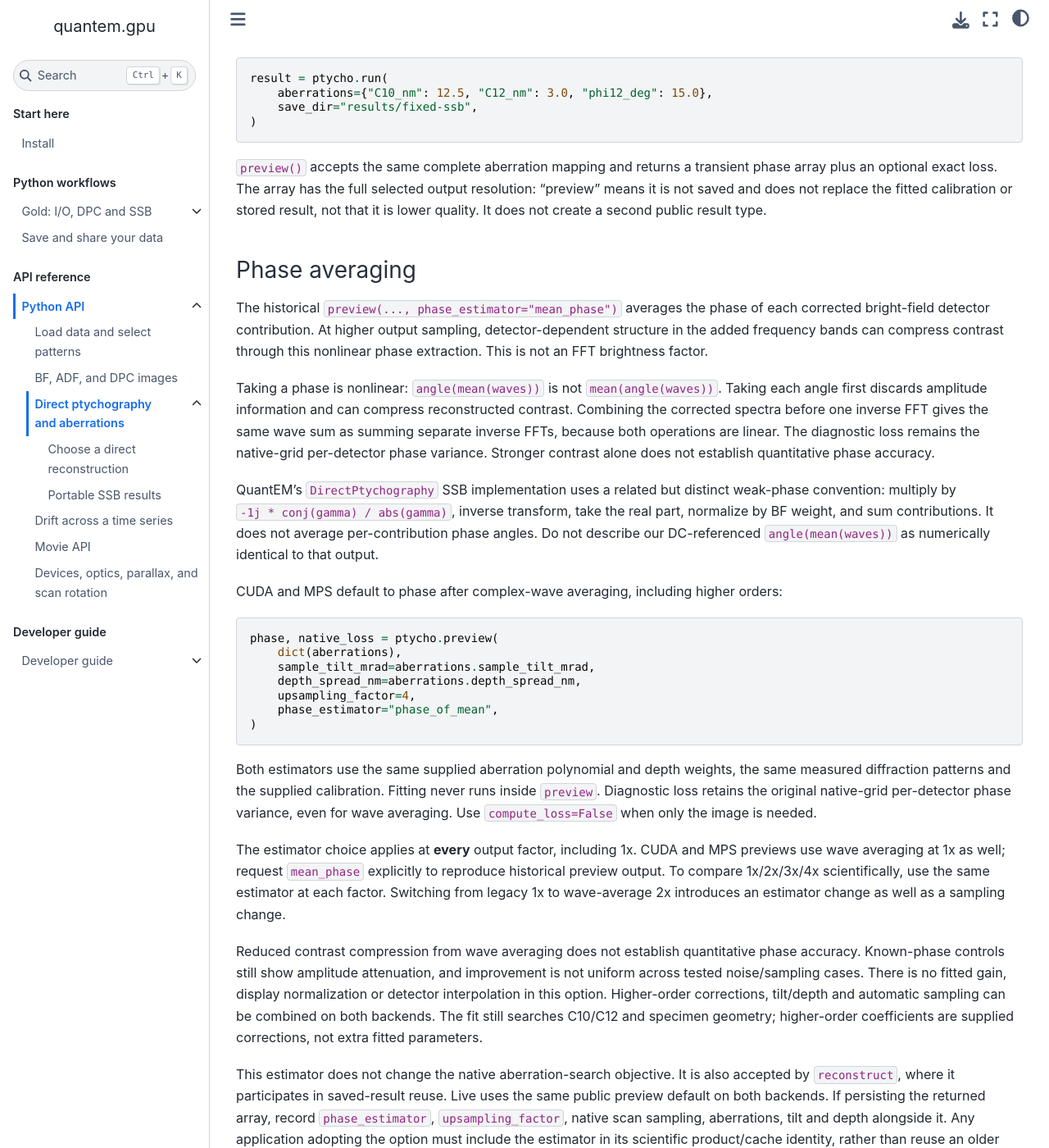
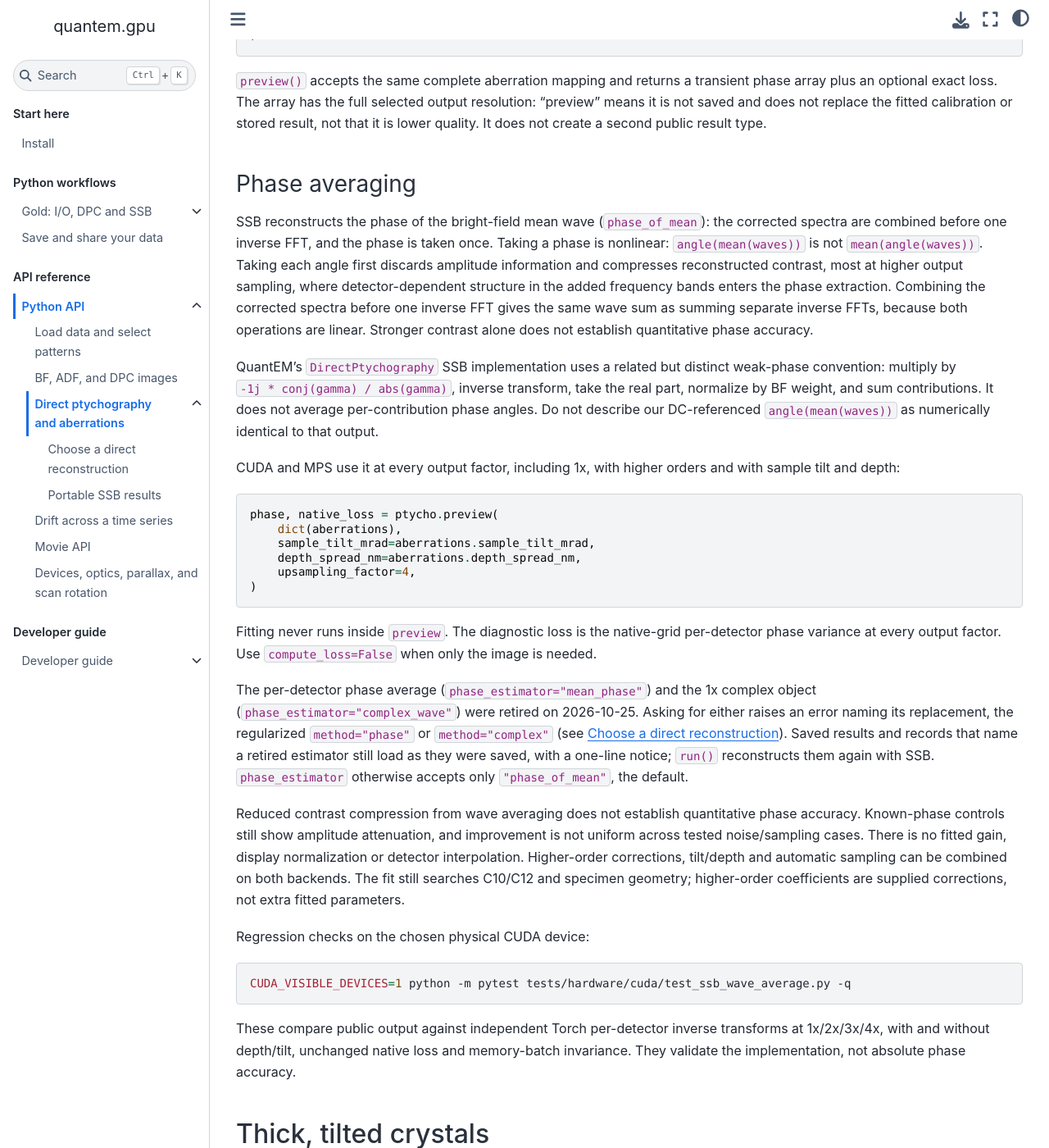
Before and after one commit to bobleesj/quantem.gpu, a Jupyter Book: the page built from docs/api/ssb.md, in a window 1280 px wide and 1400 px high, scrolled down 18510 px. Shown: the whole window at 82% size. Built offline with Jupyter Book 1.0.4 settings and Sphinx 7.4.7 and the Sphinx Book theme 1.1.4, drawn with Linux system fonts in a browser that asks for light colours; pages that are not in the unit, such as notebooks, are missing from menus; some of the changed text lies outside the part shown.

Commit message:
docs(ssb): one SSB estimator, the phase of the mean wave
The API, direct-reconstruction, kernel and architecture pages describe
phase_of_mean as SSB's estimator, name method="phase" and method="complex"
as the replacements of the retired mean_phase and complex_wave estimators,
and say that results saved with them still load. Changelog entry for the
Python retirement; the native entry no longer says Python is unchanged.

````diff
--- a/docs/api/ssb.md
+++ b/docs/api/ssb.md
@@ -380,13 +380,12 @@ above 1024 up to 4096, including rectangular grids, uint8/uint16 ANS, C10/C12,
 and optional sample tilt/depth. Smaller rectangular scans retain their existing
 square computational padding.
 It uses complex64 forward spectra, complex128 summation/inverse FFT and
-float32 phase. Its default `phase_of_mean` estimator matches the existing CUDA
+float32 phase. Its phase of the mean wave matches the existing CUDA
 wave-average path within floating-point FFT rounding, not bit for bit.
 Use `compute_loss=False` for the bounded path. Full-field per-detector
-phase-variance loss, higher-order aberrations, `mean_phase` and
-complex-amplitude reconstruction still use the existing Fourier-stack backend
-for 1024 scans, retaining their prior behavior and memory cost. Those operations
-are unsupported above 1024. Fit diagnostics remain available on the small
+phase-variance loss and higher-order aberrations still use the existing
+Fourier-stack backend for 1024 scans, retaining their prior behavior and
+memory cost. Those operations are unsupported above 1024. Fit diagnostics remain available on the small
 region. A full 1024 fit remains available, but an explicit smaller region avoids
 keeping its entire Fourier stack during optimization.
 
@@ -517,12 +516,12 @@ of returning a zero-agreement fit.
 searching. CUDA and MPS use `phase_of_mean` at every output factor, including
 all 14 higher-order terms. Both return phase-only complex waves with unit amplitude,
 recorded as `amplitude_estimated=False`. That amplitude is not a measured
-specimen transmission. Use explicit `phase_estimator="complex_wave"` for a
-native thin-sample complex-object reconstruction when amplitude is needed.
+specimen transmission. Use `run(method="complex")` when amplitude is needed
+([Choose a direct reconstruction](direct-ptycho.md)).
 
 `result.upsampling_factor` and `result.object_sampling_A` record the output factor and
 `(row, col)` pixel spacing. Input sampling stays in the saved signature. Changing the
-estimator, sampling, or scientific parameters invalidates saved-result reuse.
+method, sampling, or scientific parameters invalidates saved-result reuse.
 
 ### Inspect and replay search trials
 
@@ -667,8 +666,7 @@ noise, coherence, aberrations and alias separation can reduce useful bandwidth.
 See the [direct-ptychography upsampling paper](https://arxiv.org/abs/2507.18610).
 More than 8× raises an explicit limit error. CUDA and MPS support all 14
 aberration terms at every listed factor, with or without specimen tilt and
-depth correction. Both use `phase_of_mean` automatically. Explicit
-`phase_estimator="mean_phase"` retains the historical diagnostic comparison.
+depth correction. Both reconstruct the phase of the mean wave (`phase_of_mean`).
 The aberration search and loss remain on the native grid. Upsampling excludes
 replicas of the scan mean while retaining the normalization at the true origin.
 
@@ -958,18 +956,15 @@ It does not create a second public result type.
 
 ### Phase averaging
 
-The historical `preview(..., phase_estimator="mean_phase")` averages the phase of
-each corrected bright-field detector contribution. At higher output sampling,
-detector-dependent structure in the added frequency bands can compress contrast
-through this nonlinear phase extraction. This is not an FFT brightness factor.
-
-Taking a phase is nonlinear: `angle(mean(waves))` is not
+SSB reconstructs the phase of the bright-field mean wave (`phase_of_mean`): the
+corrected spectra are combined before one inverse FFT, and the phase is taken
+once. Taking a phase is nonlinear: `angle(mean(waves))` is not
 `mean(angle(waves))`. Taking each angle first discards amplitude information
-and can compress reconstructed contrast. Combining the corrected spectra
-before one inverse FFT gives the same wave sum as summing separate inverse
-FFTs, because both operations are linear. The diagnostic loss remains the
-native-grid per-detector phase variance. Stronger contrast alone does not
-establish quantitative phase accuracy.
+and compresses reconstructed contrast, most at higher output sampling, where
+detector-dependent structure in the added frequency bands enters the phase
+extraction. Combining the corrected spectra before one inverse FFT gives the
+same wave sum as summing separate inverse FFTs, because both operations are
+linear. Stronger contrast alone does not establish quantitative phase accuracy.
 
 QuantEM's `DirectPtychography` SSB implementation uses a related but distinct
 weak-phase convention: multiply by `-1j * conj(gamma) / abs(gamma)`, inverse
@@ -977,7 +972,8 @@ transform, take the real part, normalize by BF weight, and sum contributions.
 It does not average per-contribution phase angles. Do not describe our
 DC-referenced `angle(mean(waves))` as numerically identical to that output.
 
-CUDA and MPS default to phase after complex-wave averaging, including higher orders:
+CUDA and MPS use it at every output factor, including 1x, with higher orders
+and with sample tilt and depth:
 
 ```python
 phase, native_loss = ptycho.preview(
@@ -985,37 +981,29 @@ phase, native_loss = ptycho.preview(
     sample_tilt_mrad=aberrations.sample_tilt_mrad,
     depth_spread_nm=aberrations.depth_spread_nm,
     upsampling_factor=4,
-    phase_estimator="phase_of_mean",
 )
 ```
 
-Both estimators use the same supplied aberration polynomial and depth weights, the
-same measured diffraction patterns and the supplied calibration. Fitting never
-runs inside `preview`. Diagnostic loss retains the original native-grid
-per-detector phase variance, even for wave averaging. Use
-`compute_loss=False` when only the image is needed.
+Fitting never runs inside `preview`. The diagnostic loss is the native-grid
+per-detector phase variance at every output factor. Use `compute_loss=False`
+when only the image is needed.
 
-The estimator choice applies at **every** output factor, including 1x. CUDA
-and MPS previews use wave averaging at 1x as well; request `mean_phase`
-explicitly to reproduce historical preview output. To compare 1x/2x/3x/4x
-scientifically, use the same estimator at each factor. Switching from legacy
-1x to wave-average 2x introduces an estimator change as well as a sampling change.
+The per-detector phase average (`phase_estimator="mean_phase"`) and the 1x
+complex object (`phase_estimator="complex_wave"`) were retired on 2026-10-25.
+Asking for either raises an error naming its replacement, the regularized
+`method="phase"` or `method="complex"` (see
+[Choose a direct reconstruction](direct-ptycho.md)). Saved results and
+records that name a retired estimator still load as they were saved, with a
+one-line notice; `run()` reconstructs them again with SSB. `phase_estimator`
+otherwise accepts only `"phase_of_mean"`, the default.
 
 Reduced contrast compression from wave averaging does not establish
 quantitative phase accuracy. Known-phase controls still show amplitude
 attenuation, and improvement is not uniform across tested noise/sampling cases.
-There is no fitted gain, display normalization or detector interpolation in
-this option. Higher-order corrections, tilt/depth and automatic sampling can
-be combined on both backends. The fit still searches C10/C12 and specimen
-geometry; higher-order coefficients are supplied corrections, not extra fitted parameters.
-
-This estimator does not change the native aberration-search objective.
-It is also accepted by `reconstruct`, where it participates in saved-result reuse.
-Live uses the same public preview default on both backends.
-If persisting the returned array, record `phase_estimator`,
-`upsampling_factor`, native scan sampling, aberrations, tilt and depth alongside
-it. Any application adopting the option must include the estimator in its
-scientific product/cache identity, rather than reuse an older phase product.
+There is no fitted gain, display normalization or detector interpolation.
+Higher-order corrections, tilt/depth and automatic sampling can be combined on
+both backends. The fit still searches C10/C12 and specimen geometry;
+higher-order coefficients are supplied corrections, not extra fitted parameters.
 
 Regression checks on the chosen physical CUDA device:
 
@@ -1024,9 +1012,9 @@ CUDA_VISIBLE_DEVICES=1 python -m pytest tests/hardware/cuda/test_ssb_wave_averag
 ```
 
 These compare public output against independent Torch per-detector inverse
-transforms at 1x/2x/3x/4x, with and without depth/tilt, unchanged native loss,
-return to the legacy estimator, and memory-batch invariance. They validate the
-implementation, not absolute phase accuracy.
+transforms at 1x/2x/3x/4x, with and without depth/tilt, unchanged native loss
+and memory-batch invariance. They validate the implementation, not absolute
+phase accuracy.
 
 ## Thick, tilted crystals
 
````
Also changed, not shown: CHANGELOG.md (+14 -1 lines), docs/api/direct-ptycho.md (+4 -1 lines), docs/kernels/ssb.md (+8 -7 lines), docs/maintainer/ssb-architecture.md (+3 -4 lines).
